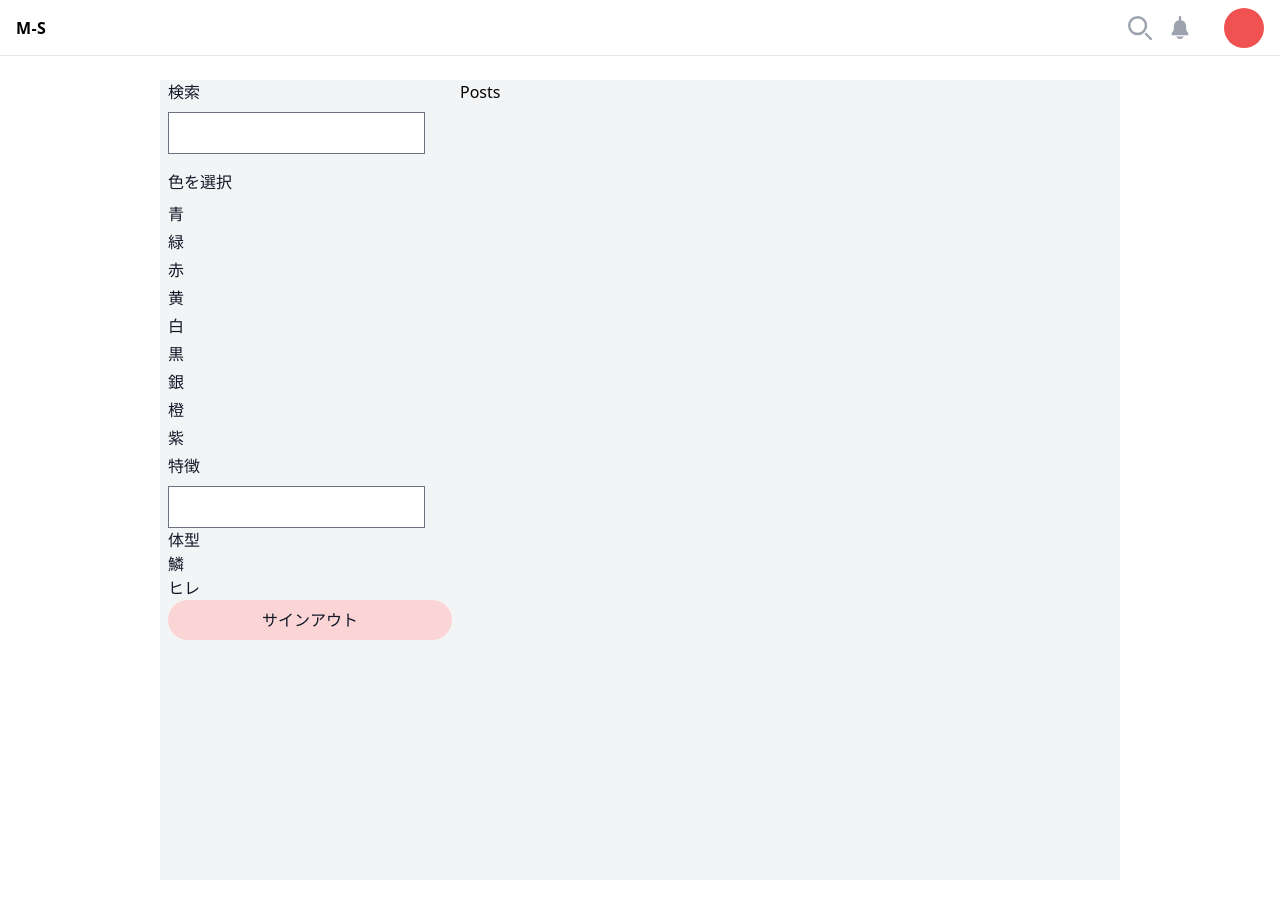
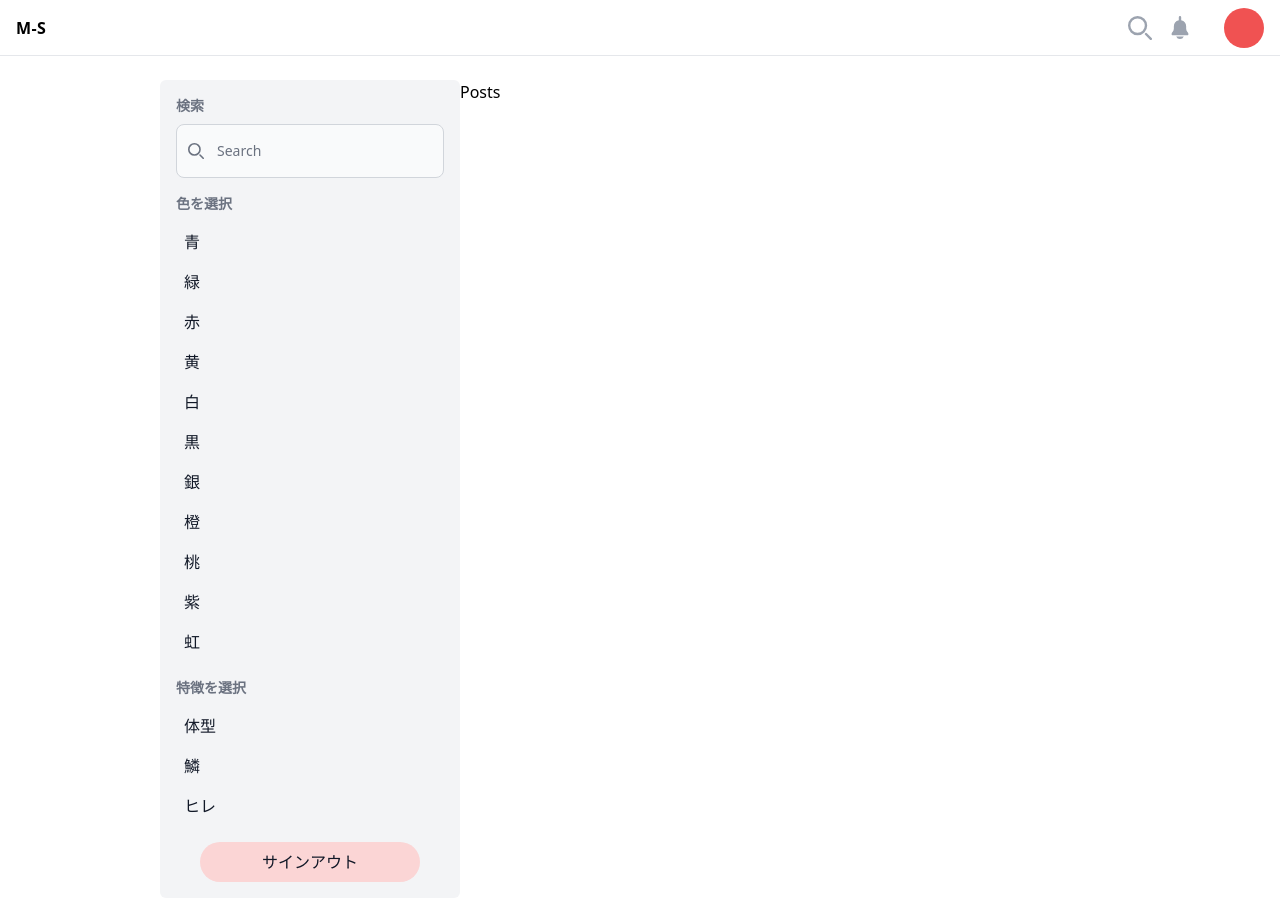
Before and after one commit to Takapon2512/sns-sample, a Next.js app in the folder client/: page /share in a window 1280 px wide. Built offline with nearby package versions, Linux system fonts and the light colour scheme; no server answers.

Commit message:
Update sidebar

```diff
--- a/client/src/components/layout/main.tsx
+++ b/client/src/components/layout/main.tsx
@@ -14,7 +14,7 @@ const MainLayout = ({ children }: { children: React.ReactNode }) => {
 
     return (
         <>
-            <main id="main" className='min-h-screen opacity-0 flex w-4/5 max-w-[960px] m-auto bg-gray-100 mt-20'>
+            <main id="main" className='opacity-0 flex w-4/5 max-w-[960px] m-auto mt-20'>
                 { children }
             </main>
         </>
--- a/client/src/components/shareComponents/mainComponents/sidebar.tsx
+++ b/client/src/components/shareComponents/mainComponents/sidebar.tsx
@@ -1,14 +1,46 @@
-import React from 'react';
-import Router, { useRouter } from 'next/router';
+import React, { useState } from 'react';
+import { useRouter } from 'next/router';
 
 //firebase
 import { app } from '@/lib/firebase';
 import { getAuth, signOut } from 'firebase/auth';
 
+//選択欄
+import { killifishColors, killifishCharacters } from '@/lib/characters';
+import { killifishColorType, killifishCharacterType } from '@/types/sidebarTypes';
 
 const Sidebar = () => {
     const router = useRouter();
-    const colors = ["青", "緑", "赤", "黄", "白", "黒", "銀", "橙", "紫"];
+
+    //選択欄の状態を管理
+    const [colors, setColors] = useState<killifishColorType[]>(killifishColors);
+    const [characters, setCharacters] = useState<killifishCharacterType[]>(killifishCharacters);
+
+    const handleColorsCheck = (colorData: killifishColorType) => {
+        const indexValue = colors.indexOf(colorData);
+        const currentColors = [...colors];
+
+        currentColors[indexValue] = {
+            color: colorData.color,
+            isActive: !colorData.isActive
+        };
+
+        const newColors = [...currentColors];
+        setColors(newColors);
+    };
+
+    const handleCharactersCheck = (characterData: killifishCharacterType) => {
+        const indexValue = characters.indexOf(characterData);
+        const currentCharacters = [...characters];
+
+        currentCharacters[indexValue] = {
+            character: characterData.character,
+            isActive: !characterData.isActive
+        };
+
+        const newCharacters = [...currentCharacters];
+        setCharacters(newCharacters);
+    };
 
     const handleSignOut = () => {
         const auth = getAuth(app);
@@ -25,43 +57,79 @@ const Sidebar = () => {
 
     return (
         <>
-        <ul className='w-[300px] text-gray-900'>
+        <ul className='w-[300px] text-gray-900 px-2 py-4 bg-gray-100 rounded-md'>
             <li className='mb-4 px-2'>
-                <span className='w-full block mb-2'>検索</span>
-                <input type="text" />
+                <span className='w-full block mb-2 font-bold text-sm text-gray-500'>検索</span>
+            <form>
+                <label className="mb-2 text-sm font-medium text-gray-900 sr-only dark:text-white">Search</label>
+                <div className="relative">
+                    <div className="absolute inset-y-0 start-0 flex items-center ps-3 pointer-events-none">
+                        <svg className="w-4 h-4 text-gray-500 dark:text-gray-400" aria-hidden="true" xmlns="http://www.w3.org/2000/svg" fill="none" viewBox="0 0 20 20">
+                            <path stroke="currentColor" strokeLinecap="round" strokeLinejoin="round" strokeWidth="2" d="m19 19-4-4m0-7A7 7 0 1 1 1 8a7 7 0 0 1 14 0Z"/>
+                        </svg>
+                    </div>
+                    <input type="search" id="default-search" className="block w-full p-4 ps-10 text-sm text-gray-900 border border-gray-300 rounded-lg bg-gray-50 focus:ring-blue-500 focus:border-blue-500 dark:bg-gray-700 dark:border-gray-600 dark:placeholder-gray-400 dark:text-white dark:focus:ring-blue-500 dark:focus:border-blue-500" placeholder="Search" required />
+                </div>
+            </form>
             </li>
-            <li className='px-2'>
-                <span className='w-full block mb-2'>色を選択</span>
+            <li className='mb-4 px-2'>
+                <span className='w-full block mb-2 font-bold text-sm text-gray-500'>色を選択</span>
                 <ul>
                     {
-                        colors.map((color) => (
+                        colors.map((colorsData) => (
                             <li
-                            key={color}
-                            className='mb-1'
+                            key={colorsData.color}
+                            className='h-10 flex items-center justify-between cursor-pointer rounded-lg px-2 hover:bg-blue-200 transition-all'
+                            onClick={() => handleColorsCheck(colorsData)}
                             >
                                 <p>
-                                    {color}
+                                    {colorsData.color}
                                 </p>
+                                <span>
+                                    {
+                                        colorsData.isActive ? (
+                                            <svg className="w-4 h-4 text-green-500 dark:text-green-400 flex-shrink-0" aria-hidden="true" xmlns="http://www.w3.org/2000/svg" fill="currentColor" viewBox="0 0 20 20">
+                                                <path d="M10 .5a9.5 9.5 0 1 0 9.5 9.5A9.51 9.51 0 0 0 10 .5Zm3.707 8.207-4 4a1 1 0 0 1-1.414 0l-2-2a1 1 0 0 1 1.414-1.414L9 10.586l3.293-3.293a1 1 0 0 1 1.414 1.414Z"/>
+                                            </svg>
+                                        ) : (<></>)
+                                    }
+                                </span>
                             </li>
                         ))
                     }
                 </ul>
             </li>
-            <li className='px-2'>
-                <span className='w-full block mb-2'>特徴</span>
-                <div>
-                    <input type="text" />
-                    <ul>
-                        <li>体型</li>
-                        <li>鱗</li>
-                        <li>ヒレ</li>
-                    </ul>
-                </div>
+            <li className='mb-4 px-2'>
+                <span className='w-full block mb-2 font-bold text-sm text-gray-500'>特徴を選択</span>
+                <ul>
+                    {
+                        characters.map((charactersData) => (
+                            <li
+                            key={charactersData.character}
+                            className='h-10 flex items-center justify-between cursor-pointer rounded-lg px-2 hover:bg-blue-200 transition-all'
+                            onClick={() => handleCharactersCheck(charactersData)}
+                            >
+                                <p>
+                                    { charactersData.character }
+                                </p>
+                                <span>
+                                    {
+                                        charactersData.isActive ? (
+                                            <svg className="w-4 h-4 text-green-500 dark:text-green-400 flex-shrink-0" aria-hidden="true" xmlns="http://www.w3.org/2000/svg" fill="currentColor" viewBox="0 0 20 20">
+                                                <path d="M10 .5a9.5 9.5 0 1 0 9.5 9.5A9.51 9.51 0 0 0 10 .5Zm3.707 8.207-4 4a1 1 0 0 1-1.414 0l-2-2a1 1 0 0 1 1.414-1.414L9 10.586l3.293-3.293a1 1 0 0 1 1.414 1.414Z"/>
+                                            </svg>
+                                        ) : (<></>)
+                                    }
+                                </span>
+                            </li>
+                        ))
+                    }
+                </ul>
             </li>
             {
                 //仮のボタン
             }
-            <li className='px-2'>
+            <li className='px-8'>
                 <button
                 className='bg-red-200 w-full py-2 rounded-full hover:bg-red-300 transition-all'
                 onClick={handleSignOut}
--- /dev/null
+++ b/client/src/lib/characters.ts
@@ -0,0 +1,63 @@
+import { killifishCharacterType, killifishColorType } from "@/types/sidebarTypes"
+
+export const killifishColors: killifishColorType[] = [
+    {
+        color: "青",
+        isActive: false
+    },
+    {
+        color: "緑",
+        isActive: false
+    },
+    {
+        color: "赤",
+        isActive: false
+    },
+    {
+        color: "黄",
+        isActive: false
+    },
+    {
+        color: "白",
+        isActive: false
+    },
+    {
+        color: "黒",
+        isActive: false
+    },
+    {
+        color: "銀",
+        isActive: false
+    },
+    {
+        color: "橙",
+        isActive: false
+    },
+    {
+        color: "桃",
+        isActive: false
+    },
+    {
+        color: "紫",
+        isActive: false
+    },
+    {
+        color: "虹",
+        isActive: false
+    }
+];
+
+export const killifishCharacters: killifishCharacterType[] = [
+    {
+        character: "体型",
+        isActive: false
+    },
+    {
+        character: "鱗",
+        isActive: false
+    },
+    {
+        character: "ヒレ",
+        isActive: false
+    }
+];
--- /dev/null
+++ b/client/src/types/sidebarTypes.ts
@@ -0,0 +1,9 @@
+export type killifishColorType = {
+    color: string;
+    isActive: boolean;
+};
+
+export type killifishCharacterType = {
+    character: string;
+    isActive: boolean;
+};
```
